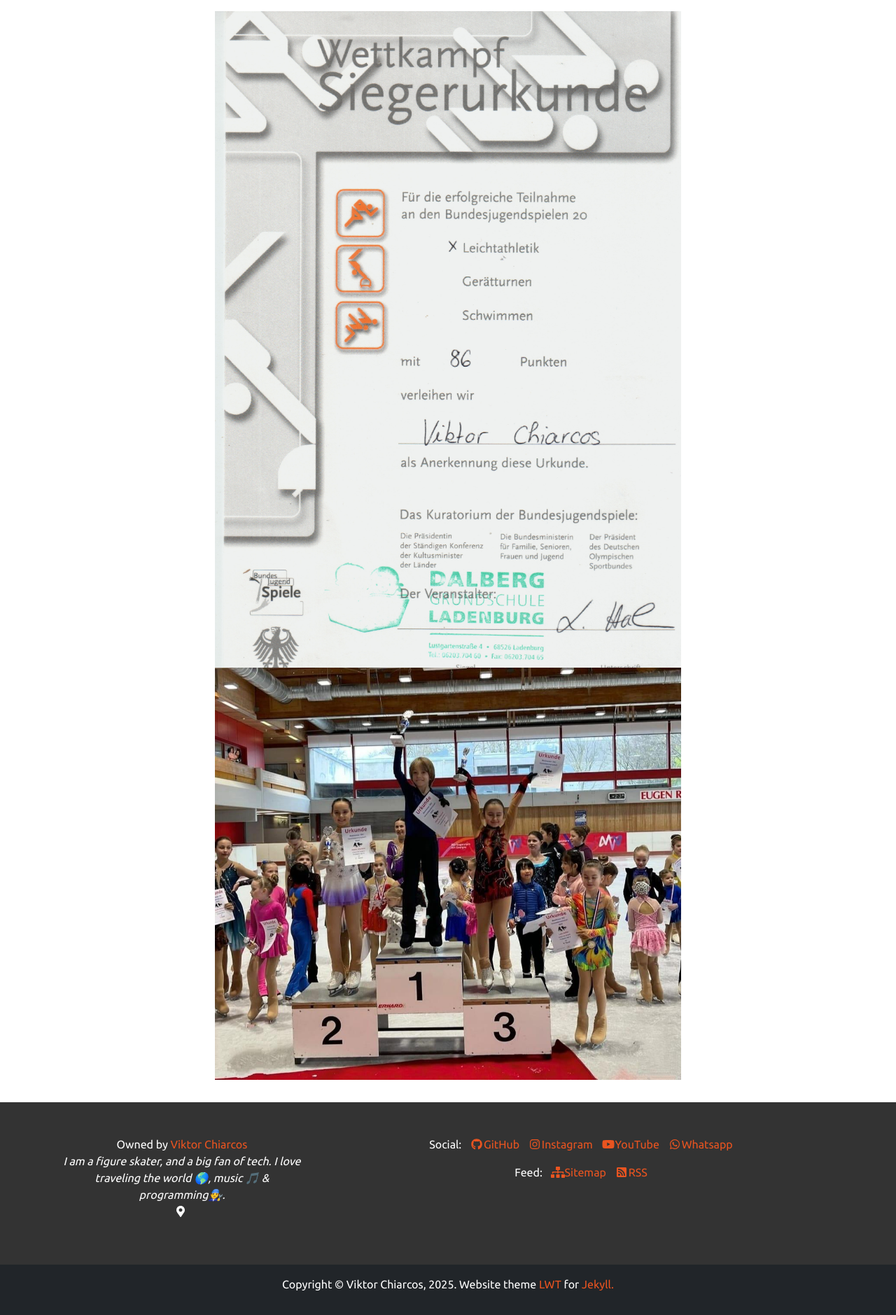
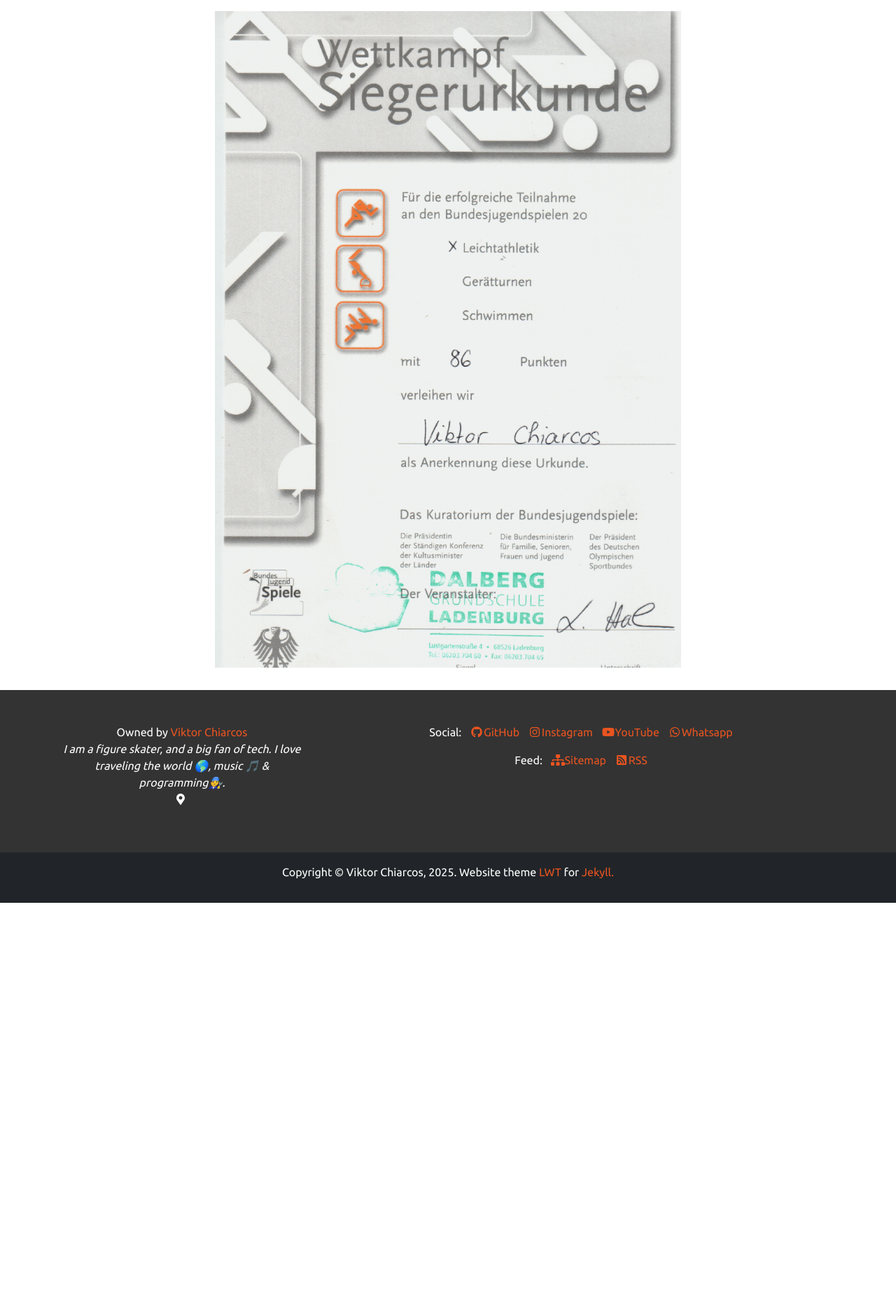
Before and after one commit to viktor-chiarcos/viktor-chiarcos.github.io, a Jekyll site: the page built from _pages/ice.md, in a window 1280 px wide. Shown: the part 821-2700 px from the top of the page at 70% size. Built offline with Jekyll 4.4.1, drawn with Linux system fonts in a browser that asks for light colours; after the commit the page ends 2111 px from its top, so only the background shows below that.

Commit message:
Update ice.md

```diff
--- a/_pages/ice.md
+++ b/_pages/ice.md
@@ -25,7 +25,3 @@ Ich bin Eiskunstläufer, ich lade hier Bilder hoch, manche habe ich gemalt und m
 <div style="text-align: center;">
 <img src="/Entwurf/bundesjugendspiele.jpg" alt="Bild: Bundesjugendspiele 2025 (Urkunde)" style="width: 60%;text-align: center;" />
 </div>
-
-<div style="text-align: center;">
-<img src="../Entwurf/ice-platz-1.jpg" alt="Bild: Platz 1 in meiner Gruppe, Foto" style="width: 60%;text-align: center;" />
-</div>
```
